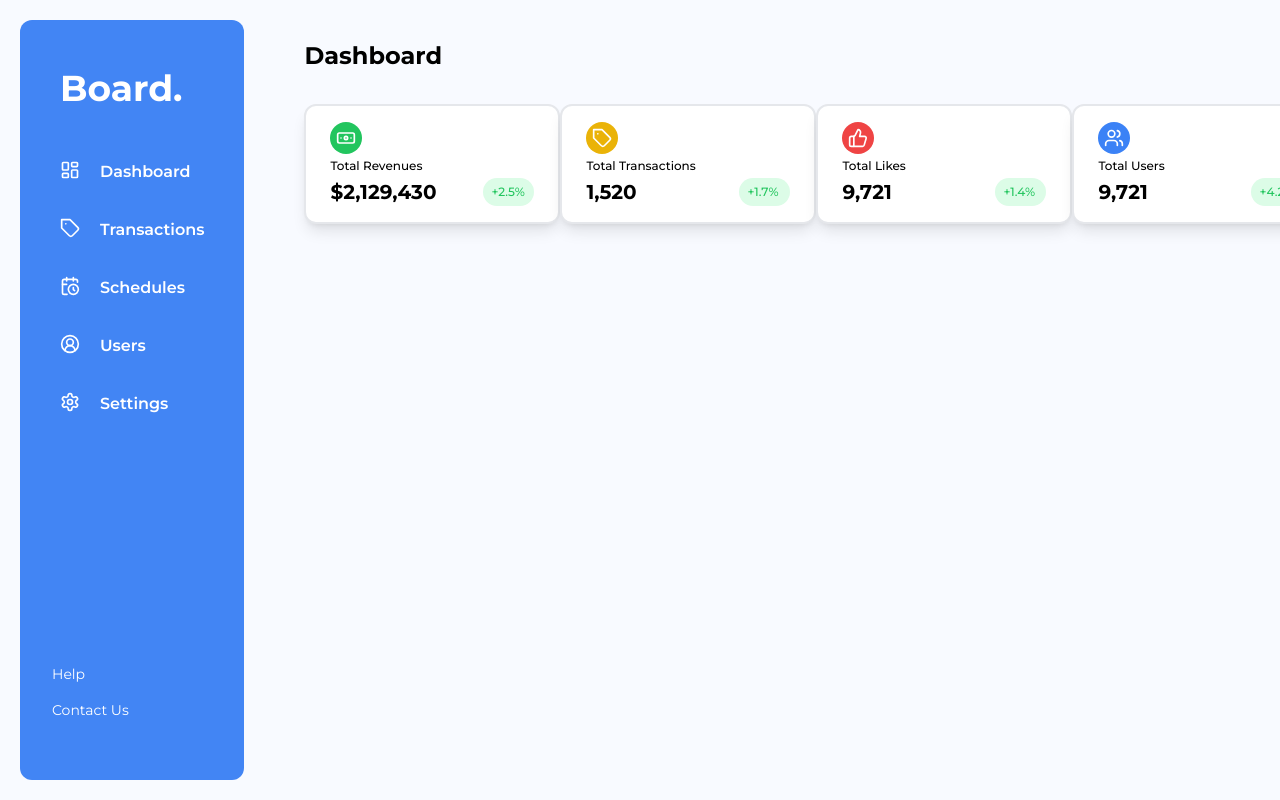
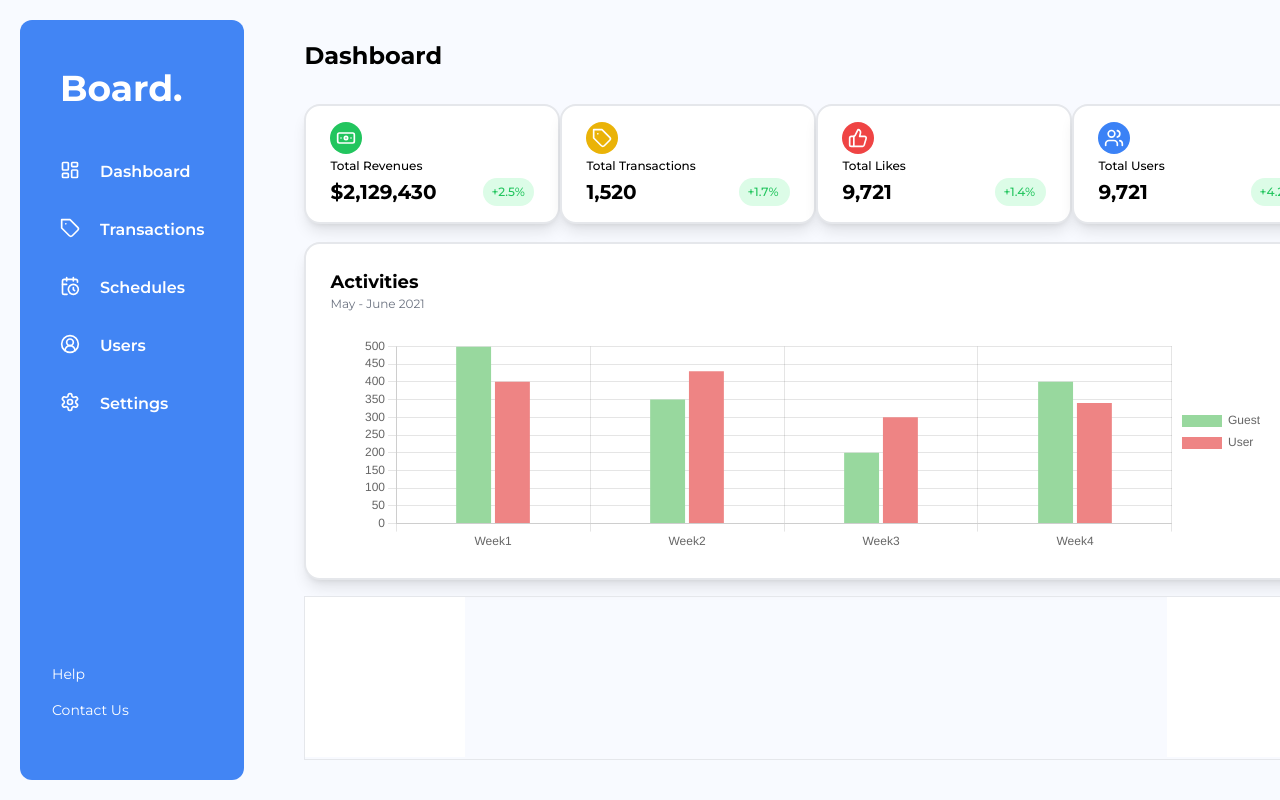
Before and after one commit to thejediboySHASHANK/Dashboard, a Next.js app: page /dashboard in a window 1280 px wide. Shown: the top 800 px of the page. Built offline with nearby package versions, Linux system fonts and the light colour scheme.

Commit message:
Dashboard updation v3

```diff
--- a/app/(routes)/dashboard/page.tsx
+++ b/app/(routes)/dashboard/page.tsx
@@ -1,4 +1,5 @@
-import React from 'react'
+"use client"
+import React, {useEffect} from 'react'
 import {signOut, useSession} from "next-auth/react";
 import {
     Banknote,
@@ -14,6 +15,9 @@ import {
 } from "lucide-react";
 import Link from "next/link";
 import SignOutButton from "@/components/SignOutButton";
+// IMPORTING CHARTJS COMPONENTS
+import ChartBar from "@/components/chart";
+
 
 const Dashboard = () => {
     // const {data: session} = useSession()
@@ -27,6 +31,8 @@ const Dashboard = () => {
     //         </div>
     //     )
     // }
+
+
 
     const routes = [
         {
@@ -122,14 +128,14 @@ const Dashboard = () => {
                 </div>
             </div>
             <div className="bg-main">
-                <div className="grid grid-col px-10 py-10">
-                    <p className="text-2xl font-bold">Dashboard</p>
-                    <div className="">
+                <div className="h-full grid grid-rows-[20%, 50%, 30%] gap-y-4 px-10 py-10">
+                    <div className="m-0 p-0">
+                        <p className="text-2xl font-bold">Dashboard</p>
                         <div className="mt-8 flex justify-between">
                             {cards.map((card) => (
                                 <div
                                     key={card.value}
-                                    className="bg-white w-64 py-4 px-6 border shadow-lg border-2 border-gray-200 rounded-xl flex flex-col"
+                                    className="bg-white w-64 py-4 px-6 border shadow-lg border-2 border-gray-200 rounded-2xl flex flex-col"
                                 >
                                     <div className={`p-1.5 w-fit rounded-full text-white flex ${[card.color]}`}>
                                         <card.icon className={`h-5 w-5 justify-center`}/>
@@ -145,8 +151,18 @@ const Dashboard = () => {
                             ))}
                         </div>
                     </div>
-                    <div>
+                    <div className="bg-white rounded-2xl w-full border shadow-lg border-2 border-gray-200 p-6">
+                        <p className="text-lg font-bold">Activities</p>
+                        <p className="text-xs text-gray-500">May - June 2021</p>
+                        <ChartBar />
+                    </div>
+                    <div className="flex justify-between border">
+                        <div className="w-40 h-40 bg-white">
 
+                        </div>
+                        <div className="w-40 h-40 bg-white">
+
+                        </div>
                     </div>
                 </div>
                 {/*<SignOutButton />*/}
```
